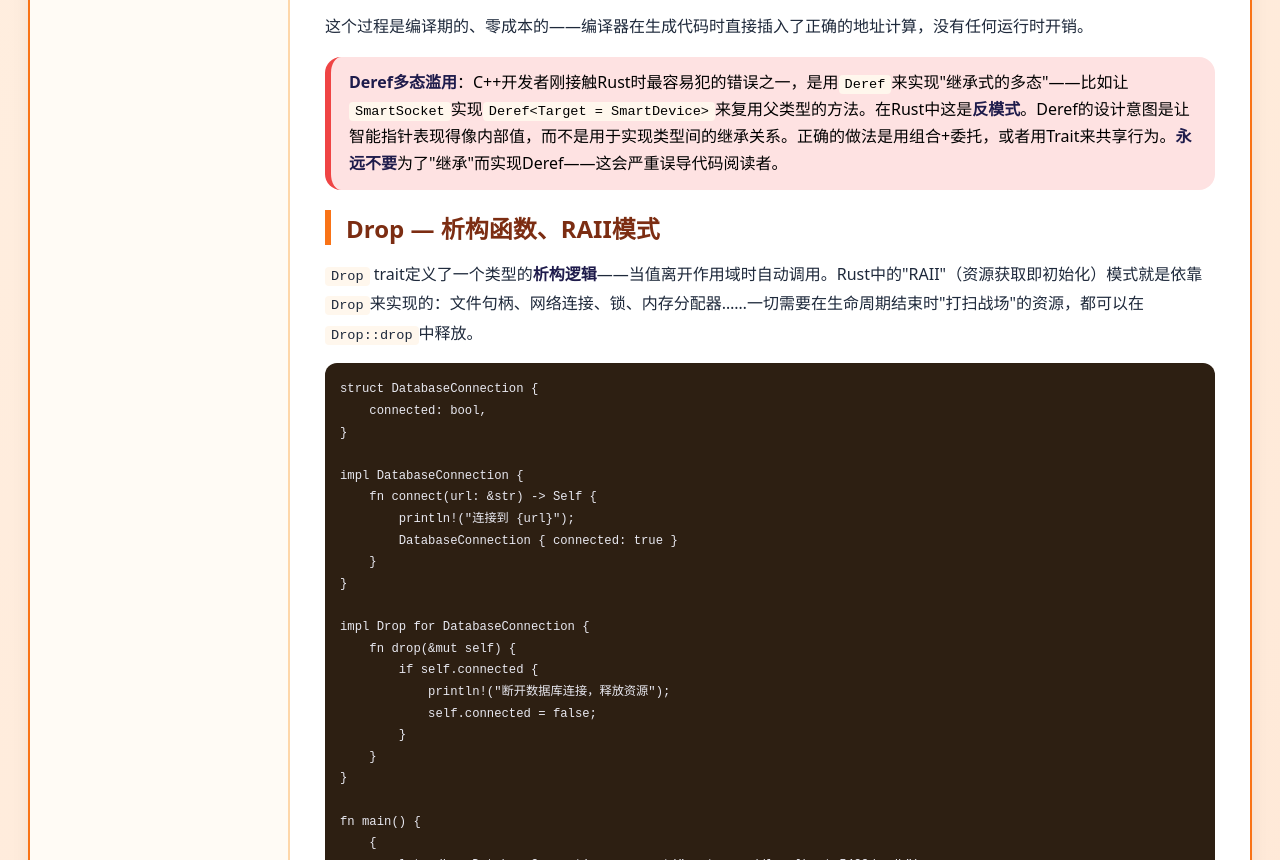
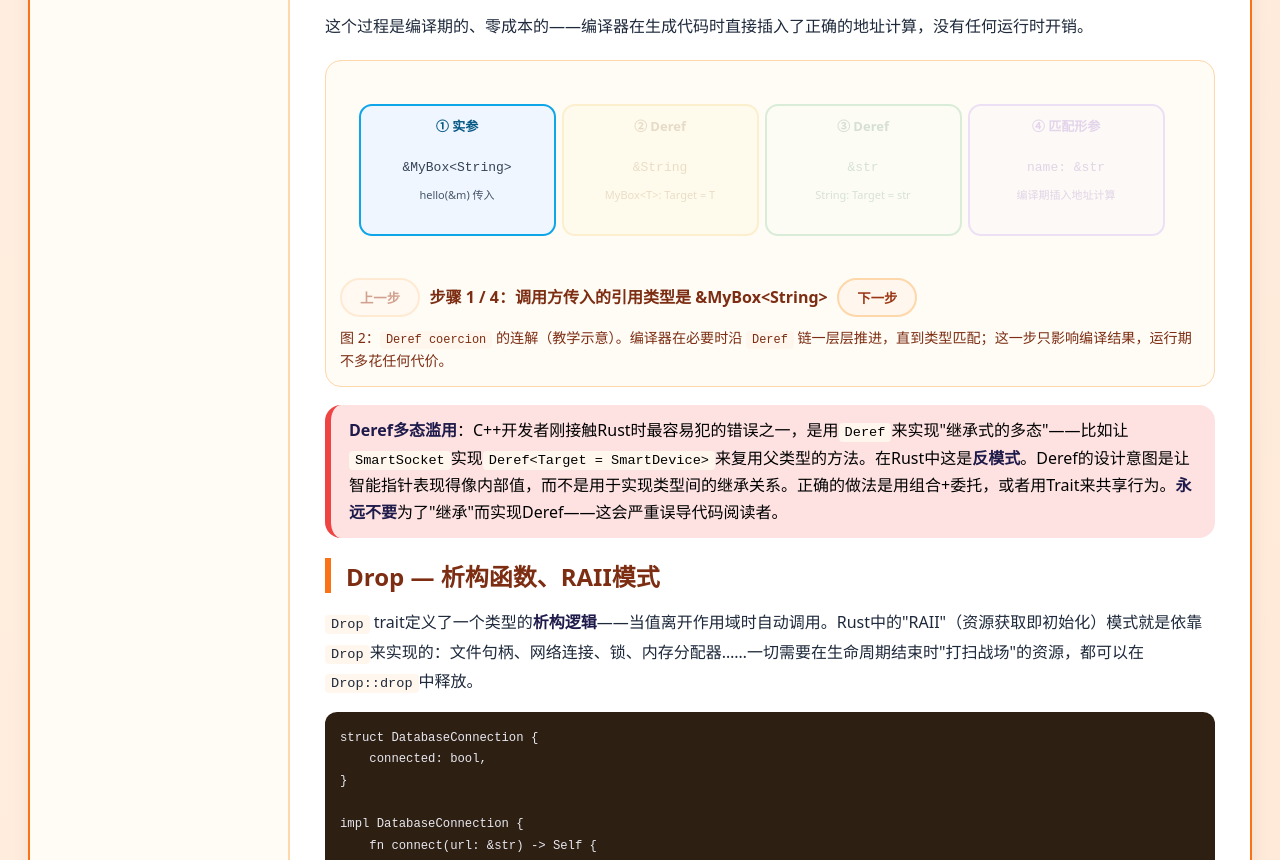
Before and after one commit to 1998x-stack/rust-tutorial, a plain HTML site: page 17.html in a window 1280 px wide. Shown: the part 4875-5735 px from the top of the page. Drawn offline with Linux system fonts and the light colour scheme.

Commit message:
feat(rust-tutorial): add Deref-coercion chain stepper to ch17

```diff
--- a/17.html
+++ b/17.html
@@ -308,6 +308,37 @@ fn main() {
 
         <p>这个过程是编译期的、零成本的——编译器在生成代码时直接插入了正确的地址计算，没有任何运行时开销。</p>
 
+        <figure class="step-figure" data-step="1" data-labels="调用方传入的引用类型是 &amp;MyBox&lt;String&gt;|第一跳：MyBox&lt;T&gt; 实现 Deref&lt;Target = T&gt; → &amp;String|第二跳：String 实现 Deref&lt;Target = str&gt; → &amp;str|到达形参 &amp;str；整个过程在编译期完成，运行时只传递一个指针">
+            <svg viewBox="0 0 860 190" role="img" aria-labelledby="derefStepTitle derefStepDesc">
+                <title id="derefStepTitle">Deref coercion 的连解过程</title>
+                <desc id="derefStepDesc">用“上一步 / 下一步”展示四次转换：&amp;MyBox&lt;String&gt; 经两层 Deref 自动解为 &amp;String 再到 &amp;str，最终匹配函数形参，全程零运行时开销。</desc>
+                <g font-family="system-ui, 'PingFang SC', sans-serif">
+                    <rect data-s="1" x="20" y="30" width="195" height="130" rx="12" fill="#eff6ff" stroke="#0ea5e9" stroke-width="2"/>
+                    <text data-s="1" x="117" y="56" text-anchor="middle" font-size="13" font-weight="700" fill="#075985">① 实参</text>
+                    <text data-s="1" x="117" y="96" text-anchor="middle" font-size="13" font-family="monospace" fill="#334155">&amp;MyBox&lt;String&gt;</text>
+                    <text data-s="1" x="117" y="124" text-anchor="middle" font-size="11" fill="#475569">hello(&amp;m) 传入</text>
+                    <rect data-s="2" x="223" y="30" width="195" height="130" rx="12" fill="#fef9c3" stroke="#eab308" stroke-width="2"/>
+                    <text data-s="2" x="320" y="56" text-anchor="middle" font-size="13" font-weight="700" fill="#713f12">② Deref</text>
+                    <text data-s="2" x="320" y="96" text-anchor="middle" font-size="13" font-family="monospace" fill="#854d0e">&amp;String</text>
+                    <text data-s="2" x="320" y="124" text-anchor="middle" font-size="11" fill="#854d0e">MyBox&lt;T&gt;: Target = T</text>
+                    <rect data-s="3" x="426" y="30" width="195" height="130" rx="12" fill="#f0fdf4" stroke="#16a34a" stroke-width="2"/>
+                    <text data-s="3" x="523" y="56" text-anchor="middle" font-size="13" font-weight="700" fill="#14532d">③ Deref</text>
+                    <text data-s="3" x="523" y="96" text-anchor="middle" font-size="13" font-family="monospace" fill="#166534">&amp;str</text>
+                    <text data-s="3" x="523" y="124" text-anchor="middle" font-size="11" fill="#166534">String: Target = str</text>
+                    <rect data-s="4" x="629" y="30" width="195" height="130" rx="12" fill="#f5f3ff" stroke="#8b5cf6" stroke-width="2"/>
+                    <text data-s="4" x="726" y="56" text-anchor="middle" font-size="13" font-weight="700" fill="#5b21b6">④ 匹配形参</text>
+                    <text data-s="4" x="726" y="96" text-anchor="middle" font-size="13" font-family="monospace" fill="#4c1d95">name: &amp;str</text>
+                    <text data-s="4" x="726" y="124" text-anchor="middle" font-size="11" fill="#4c1d95">编译期插入地址计算</text>
+                </g>
+            </svg>
+            <div class="step-controls">
+                <button type="button" class="step-btn" data-dir="-1" disabled>上一步</button>
+                <p class="step-status" role="status" aria-live="polite"></p>
+                <button type="button" class="step-btn" data-dir="1">下一步</button>
+            </div>
+            <figcaption>图 2：<code>Deref coercion</code> 的连解（教学示意）。编译器在必要时沿 <code>Deref</code> 链一层层推进，直到类型匹配；这一步只影响编译结果，运行期不多花任何代价。</figcaption>
+        </figure>
+
         <div class="warning">
             <strong>Deref多态滥用</strong>：C++开发者刚接触Rust时最容易犯的错误之一，是用<code>Deref</code>来实现"继承式的多态"——比如让<code>SmartSocket</code>实现<code>Deref&lt;Target = SmartDevice&gt;</code>来复用父类型的方法。在Rust中这是<strong>反模式</strong>。Deref的设计意图是让智能指针表现得像内部值，而不是用于实现类型间的继承关系。正确的做法是用组合+委托，或者用Trait来共享行为。<strong>永远不要</strong>为了"继承"而实现Deref——这会严重误导代码阅读者。
         </div>
@@ -491,5 +522,32 @@ trait Copy: Clone { }  // Copy 是 Clone 的子trait</code></pre>
     });
 })();
 </script>
+<script>
+(function () {
+    Array.prototype.forEach.call(document.querySelectorAll('.step-figure'), function (fig) {
+        var labels = (fig.getAttribute('data-labels') || '').split('|');
+        var status = fig.querySelector('.step-status');
+        var buttons = Array.prototype.slice.call(fig.querySelectorAll('.step-btn'));
+        function render() {
+            var step = parseInt(fig.getAttribute('data-step'), 10);
+            status.textContent = '步骤 ' + step + ' / ' + labels.length + '：' + labels[step - 1];
+            buttons.forEach(function (btn) {
+                var dir = parseInt(btn.getAttribute('data-dir'), 10);
+                btn.disabled = (step + dir < 1) || (step + dir > labels.length);
+            });
+        }
+        buttons.forEach(function (btn) {
+            btn.addEventListener('click', function () {
+                var step = parseInt(fig.getAttribute('data-step'), 10);
+                var next = step + parseInt(btn.getAttribute('data-dir'), 10);
+                if (next < 1 || next > labels.length) return;
+                fig.setAttribute('data-step', String(next));
+                render();
+            });
+        });
+        render();
+    });
+})();
+</script>
 </body>
 </html>
```
